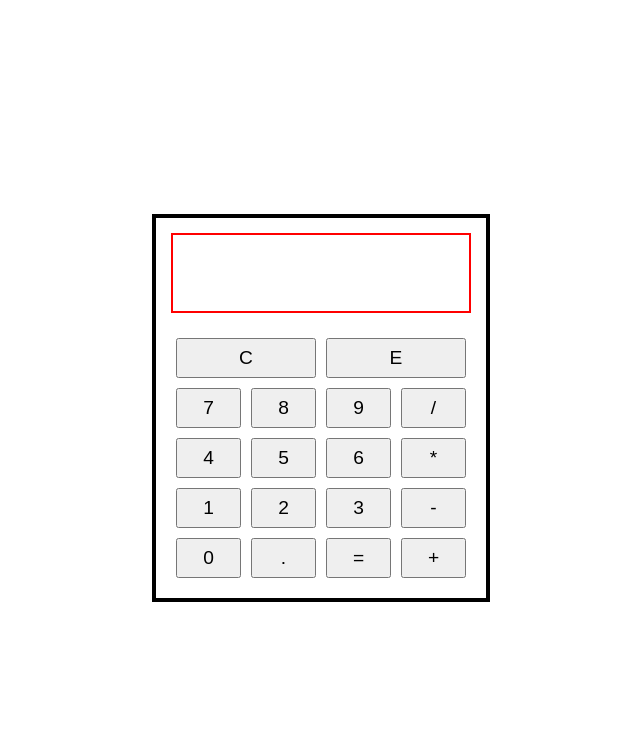
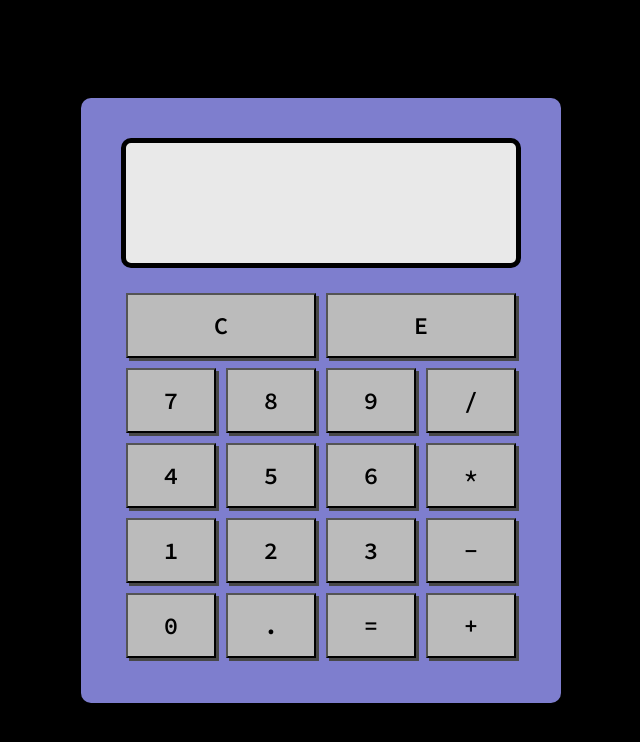
Before and after one commit to tusar-verma/Calculator, a plain HTML site: page index.html in a window 1280 px wide. Shown: the whole page, without its empty margins (319-959 px from the left). Drawn offline with Linux system fonts and the light colour scheme.

Commit message:
Finished styling the page

```diff
--- a/index.html
+++ b/index.html
@@ -3,7 +3,8 @@
     <head>
         <meta charset="UTF-8">
         <title>Calculator</title>
-        <link rel="stylesheet" href="style.css">
+        <link rel="stylesheet" href="style.css"><link rel="preconnect" href="https://fonts.gstatic.com">
+        <link href="https://fonts.googleapis.com/css2?family=Source+Code+Pro:ital,wght@0,400;0,500;0,600;0,700;1,400;1,500;1,600&display=swap" rel="stylesheet">
     </head>
     <body>
         <div id="Content">
--- a/style.css
+++ b/style.css
@@ -1,10 +1,26 @@
 html, body{
+    margin: 0;
     height: 100%;
+    font-family: "Source Code Pro";
+    background-color: black;
 }
 
 button {
     font-size: larger;
     margin: 5px;
+    background-color: rgb(187, 187, 187);
+    font-family: "Source Code Pro";
+    font-size: x-large;
+    font-weight: 600;
+    box-shadow: 3px 3px rgb(71, 71, 71);
+}
+
+button:hover {
+    background-color: rgb(133, 133, 133);;
+}
+button:active {
+
+    background-color: rgb(104, 104, 104);
 }
 
 #Content {
@@ -17,10 +33,9 @@ button {
 #Calculator {
     display: grid;
     margin: auto;
-    border: 4px solid black;
-    padding: 15px;
-    grid-template-columns: repeat(4,75px);
-    grid-template-rows: repeat(7,50px);
+    padding: 40px;
+    grid-template-columns: repeat(4,100px);
+    grid-template-rows: repeat(7,75px);
     grid-template-areas: "display display display display"
                          "display display display display"
                          "Clear Clear Erase Erase"
@@ -28,7 +43,8 @@ button {
                          "Number4 Number5 Number6 Multiply"
                          "Number1 Number2 Number3 Substract"
                          "Number0 Dot Equal Add";
-
+    background-color: rgb(126, 126, 206);
+    border-radius: 10px;
 }
 
 #display {
@@ -37,15 +53,23 @@ button {
     justify-content: center;
     align-items: flex-end;
     grid-area: display;
-    border: 2px solid red;
+    border: 5px solid rgb(0, 0, 0);
     margin-bottom: 20px;
+    background-color: rgb(233, 233, 233);
+    font-size: x-large;
+    border-radius: 10px;
 }
 
 #upperDisplay, #lowerDisplay {
     font-size: larger;
     margin: 0;
     flex-grow: 1;
-    padding: 10px;
+    padding-right: 20px;
+    font-weight: 600;
+}
+
+#upperDisplay {
+    padding-top: 20px;
 }
 
 .operatorSelected {
```
